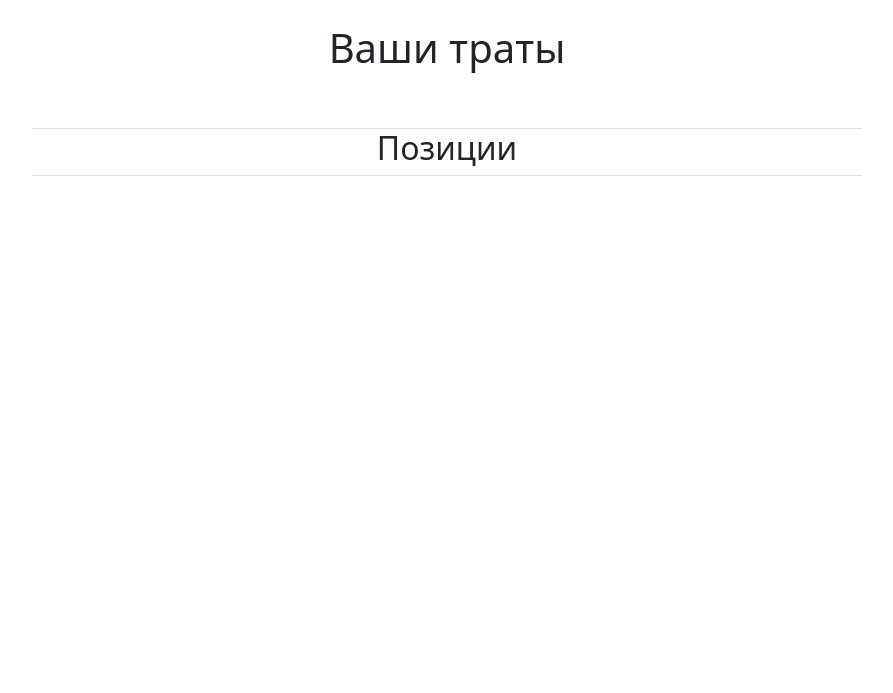
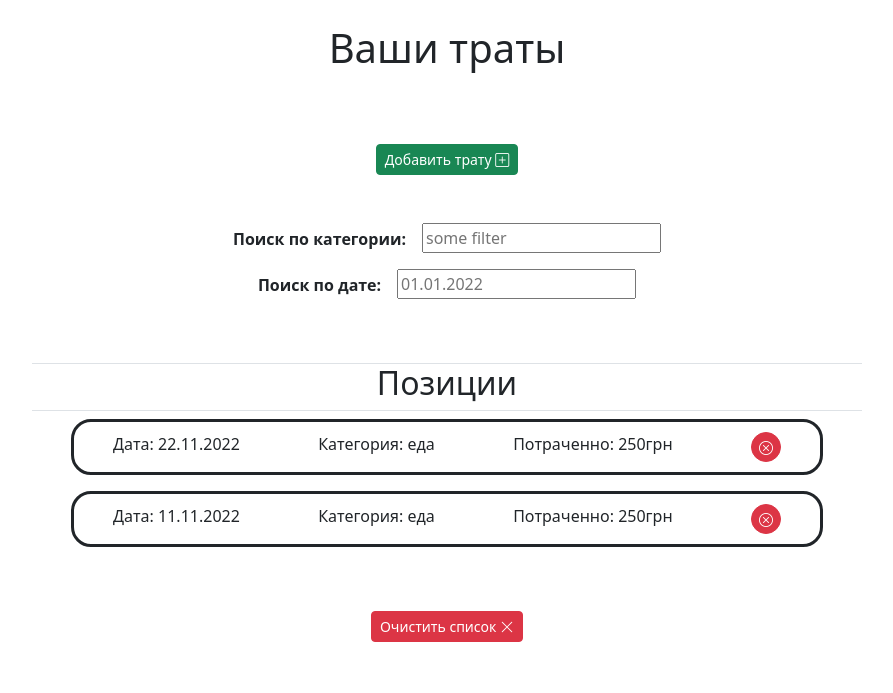
Before and after one commit to UncleGennady/test_task, a website: page app/html/index.html in a window 1280 px wide. Shown: the whole page, without its empty margins (193-1086 px from the left). Drawn offline with nearby package versions, Linux system fonts and the light colour scheme; no server answers.

Commit message:
add all first-structure HTML

```diff
--- a/app/html/index.html
+++ b/app/html/index.html
@@ -6,20 +6,84 @@
     <meta name="viewport" content="width=device-width, user-scalable=no, initial-scale=1.0, maximum-scale=1.0, minimum-scale=1.0">
     <meta http-equiv="X-UA-Compatible" content="ie=edge">
     <link rel="stylesheet" href="../style/bootstrap.min.css">
+    <link rel="stylesheet" href="https://cdn.jsdelivr.net/npm/bootstrap-icons@1.9.1/font/bootstrap-icons.css">
     <link rel="stylesheet" href="./../style/style.css">
     <title>Document</title>
 </head>
 
 <body>
-    <header class="d-flex justify-content-center pt-4">
-        <h1 class="">Ваши траты</h1>
+    <header>
+        <div class="add_position">
+            <div class="container">
+               <div class="row d-flex justify-content-center pt-4 flex-wrap">
+                   <h1 class="pb-3 text-center">Ваши траты</h1>
+                   <div class="container d-flex justify-content-center pt-5 pb-5">
+                       <button  class="add-contact btn btn-success btn-sm ">
+                           <span>
+                               Добавить трату
+                           </span>
+                           <i class="bi bi-plus-square"></i>
+                       </button>
+                   </div>
+               </div>
+               </div>
+        </div>
+        <div class="filters">
+            <div class="container">
+                <div class="category-search d-flex justify-content-center gap-3 pb-3">
+                    <span class="fw-bold pt-1">Поиск по категории:</span>
+                    <input id="category-search" type="text" placeholder="some filter">
+                </div>
+                <div class="date-search d-flex justify-content-center gap-3 pb-3">
+                    <span class="fw-bold pt-1">Поиск по дате:</span>
+                    <input id="date-search" type="text" placeholder="01.01.2022">
+                </div>
+
+            </div>
+        </div>
     </header>
     <main>
-        <div class="container col-8">
+        <div class="position_title">
+            <div class="container col-8">
 
-            <h2 class="mt-5 pb-2 text-center border-top border-bottom">Позиции</h2>
+                <h2 class="mt-5 pb-2 text-center border-top border-bottom">Позиции</h2>
 
+            </div>
         </div>
+
+        <div class="position">
+            <div class="container">
+                <div class="row d-flex flex-row-reverse gap-3">
+                    <div class="position__item">
+                        <div class="date">Дата: 22.11.2022</div>
+                        <div class="category">Категория: eда</div>
+                        <div class="price">Потраченно: 250грн</div>
+                        <button class="btn-item-delete btn btn-danger btn-sm">
+                            <i class="bi bi-x-circle"></i>
+                        </button>
+                    </div>
+                    <div class="position__item">
+                        <div class="date">Дата: 11.11.2022</div>
+                        <div class="category">Категория: eда</div>
+                        <div class="price">Потраченно: 250грн</div>
+                        <button class="btn-item-delete btn btn-danger btn-sm">
+                            <i class="bi bi-x-circle"></i>
+                        </button>
+                    </div>
+                    <div class="container d-flex justify-content-center pt-5 pb-5">
+                        <button  class="add-contact btn btn-danger btn-sm">
+                           <span>
+                               Очистить список
+                           </span>
+                            <i class="bi bi-x-lg"></i>
+                        </button>
+                    </div>
+                </div>
+
+            </div>
+        </div>
+
+
     </main>
     <script defer src="../script/bootstrap.min.js"></script>
     <script src="./../script/App.js" type="module"></script>
--- a/app/style/style.css
+++ b/app/style/style.css
@@ -0,0 +1,18 @@
+.position__item{
+    border-radius: 20px;
+    border: 3px solid;
+    padding: 10px 0;
+    margin: 0 auto;
+    max-width: 66%;
+    display: flex;
+    justify-content: space-around;
+
+}
+.btn-item-delete{
+    width: 30px;
+    height: 30px;
+    border-radius: 50%;
+    display: flex;
+    justify-content: center;
+    align-items: center;
+}
```
